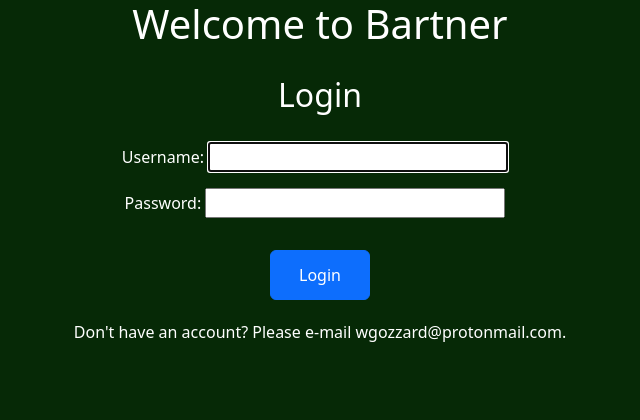
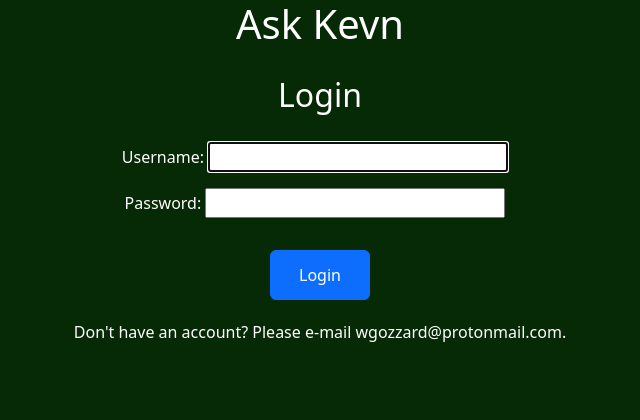
Before and after one commit to wgozzard/barapp-beta, a Django app: page / in a window 1280 px wide. Shown: the top 420 px of the page, without its empty margins (320-960 px from the left). Run offline with Django 4.2, Linux system fonts and the light colour scheme.

Commit message:
Update login.html
Updating new app name

```diff
--- a/KrowBarApp/templates/login.html
+++ b/KrowBarApp/templates/login.html
@@ -1,7 +1,7 @@
 {% extends 'base.html' %}
 
 {% block content %}
-<h1 class="register-heading"><center>Welcome to Bartner</center></h1>
+<h1 class="register-heading"><center>Ask Kevn</center></h1>
 <h2 class="register-heading"><center>Login</center></h2>
     <form method="post">
         {% csrf_token %}
```
